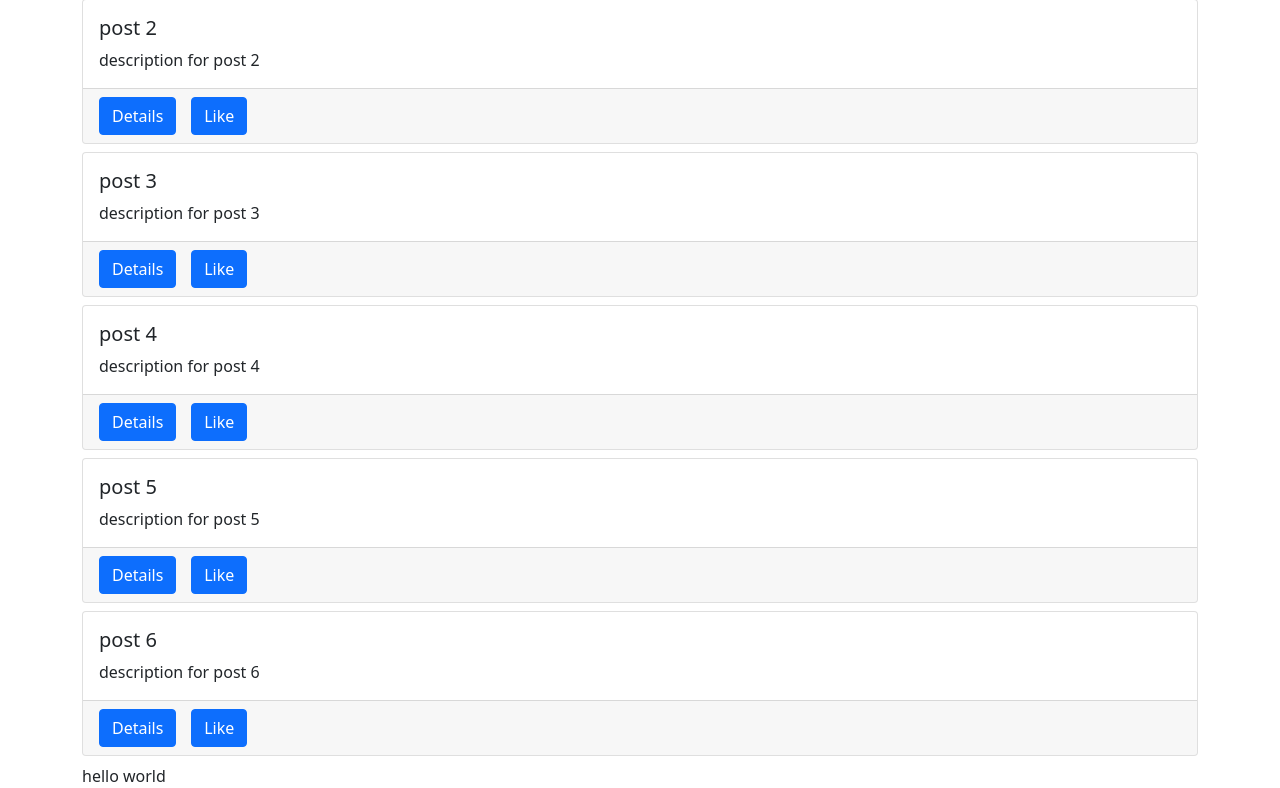
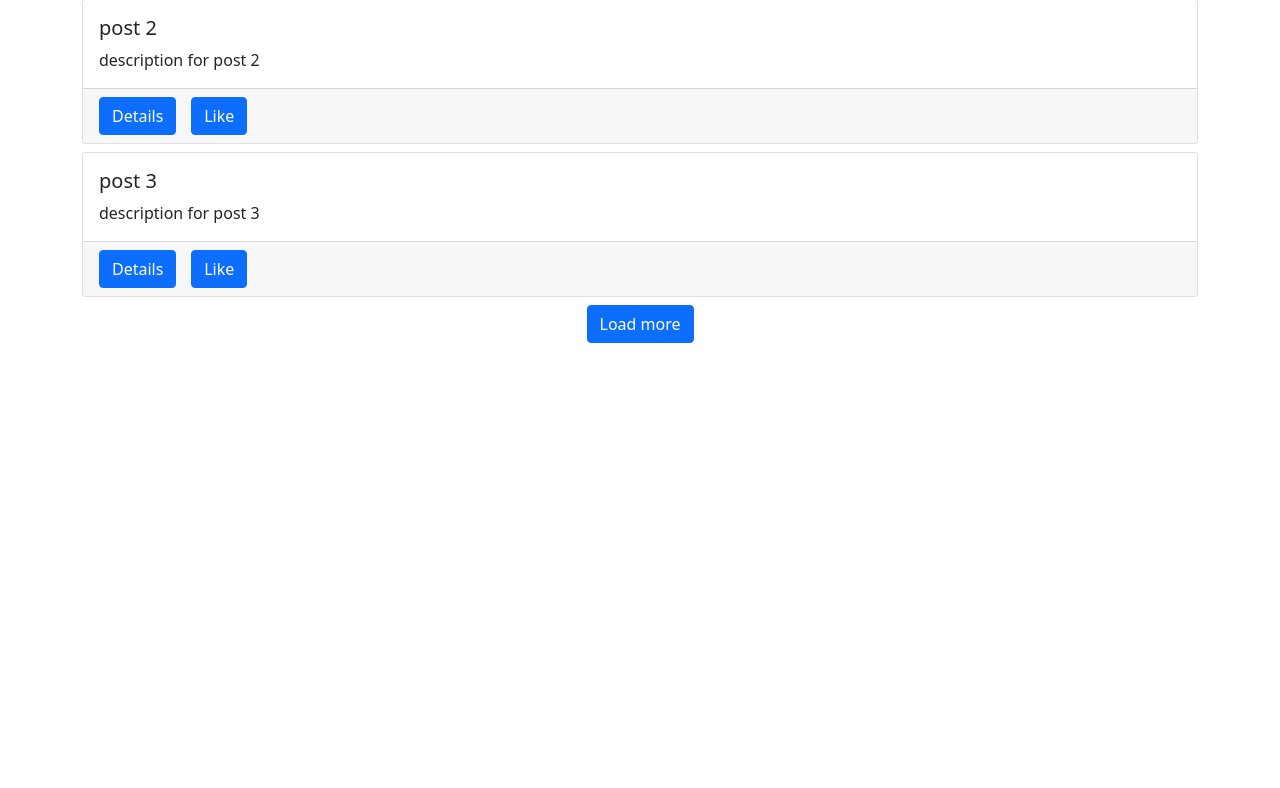
Before and after one commit to jatinjeetcollage/Django-Web-Application, a Django app: page / in a window 1280 px wide. Shown: the part 170-958 px from the top of the page. After the commit the page ends 513 px from the top, so only its background shows below. Run offline with Django 5.2, Linux system fonts and the light colour scheme; data comes from the database, SQL or seed files in the repository; data that the repository does not hold is empty; some libraries are stand-ins or nearby versions.

Commit message:
Loading More Posts with a Button Click Complete

```diff
--- a/posts/static/posts/main.js
+++ b/posts/static/posts/main.js
@@ -1,23 +1,17 @@
 console.log('hello world')
 
-const helloWorldBox = document.getElementById('hello-world')
+
 const postsBox = document.getElementById('posts-box')
 const spinnerBox = document.getElementById('spinner-box')
+const loadBtn = document.getElementById('load-btn')
+const endBox = document.getElementById('end-box')
+
+let visible = 3
+
+const getData = () => {
     $.ajax({
         type: 'GET',
-    url: 'hello-world/',
-    success: function(response){
-        console.log('success', response.text)
-        helloWorldBox.textContent = response.text
-    },
-    error: function(error){
-        console.log('error', error)
-    }
-})
-
-$.ajax({
-    type: 'GET',
-    url: '/data/',
+        url: `/data/${visible}/`,
         success: function(response){
             console.log('success', response)
             const data = response.data
@@ -45,8 +39,25 @@
                     `
                 });
             },100)
+            console.log(response.size)
+            if(response.size === 0) {
+                endBox.textContent = 'No posts added yet...'
+            }
+            else if (response.size <= visible){
+                loadBtn.classList.add('not-visible')
+                endBox.textContent = 'No more posts to load'
+            }
         },
         error: function(error){
             console.log(error)
         }
     })
+}
+
+loadBtn.addEventListener('click', ()=>{
+    spinnerBox.classList.remove('not-visible')
+    visible += 3
+    getData()
+})
+
+getData()
--- a/posts/templates/posts/main.html
+++ b/posts/templates/posts/main.html
@@ -10,9 +10,13 @@
 {% endblock title %}
 
 {% block content %}
+
+    <div id = "posts-box" ></div>
     <div id="spinner-box" class="text-center">
         <div class="spinner-border" role="status"></div>
     </div>
-    <div id = "posts-box" ></div>
-    <div id="hello-world"></div>
+    <div class="text-center mb-3" id="end-box">
+        <button class="btn btn-primary" id="load-btn">Load more</button>
+
+    </div>
 {% endblock content %}
--- a/posts/urls.py
+++ b/posts/urls.py
@@ -9,6 +9,6 @@
 
 urlpatterns = [
     path('', post_list_and_create, name='main-board'),
-    path('data/', load_post_data_view,name='posts-data'),
+    path('data/<int:num_posts>/', load_post_data_view,name='posts-data'),
     path('hello-world/', hello_world_view,name='hello-world'),
 ]
--- a/posts/views.py
+++ b/posts/views.py
@@ -8,7 +8,12 @@
     return render(request, 'posts/main.html', {'qs':qs})
 
 
-def load_post_data_view(request):
+def load_post_data_view(request, num_posts):
+    visible = 3
+    upper = num_posts
+    lower = upper - visible
+    size = Post.objects.all().count()
+
     qs = Post.objects.all()
     data = []
     for obj in qs:
@@ -16,11 +21,12 @@
             'id': obj.id,
             'title': obj.title,
             'body' : obj.body,
+            'liked': True if request.user in obj.liked.all() else False,
             'author': obj.author.user.username
 
         }
         data.append(item)
-    return JsonResponse({'data':data})
+    return JsonResponse({'data':data[lower:upper], 'size': size})
 
 def hello_world_view(request):
     return JsonResponse({'text': 'hello world'})
```
Lines whose indentation alone changed are shown as unchanged.
